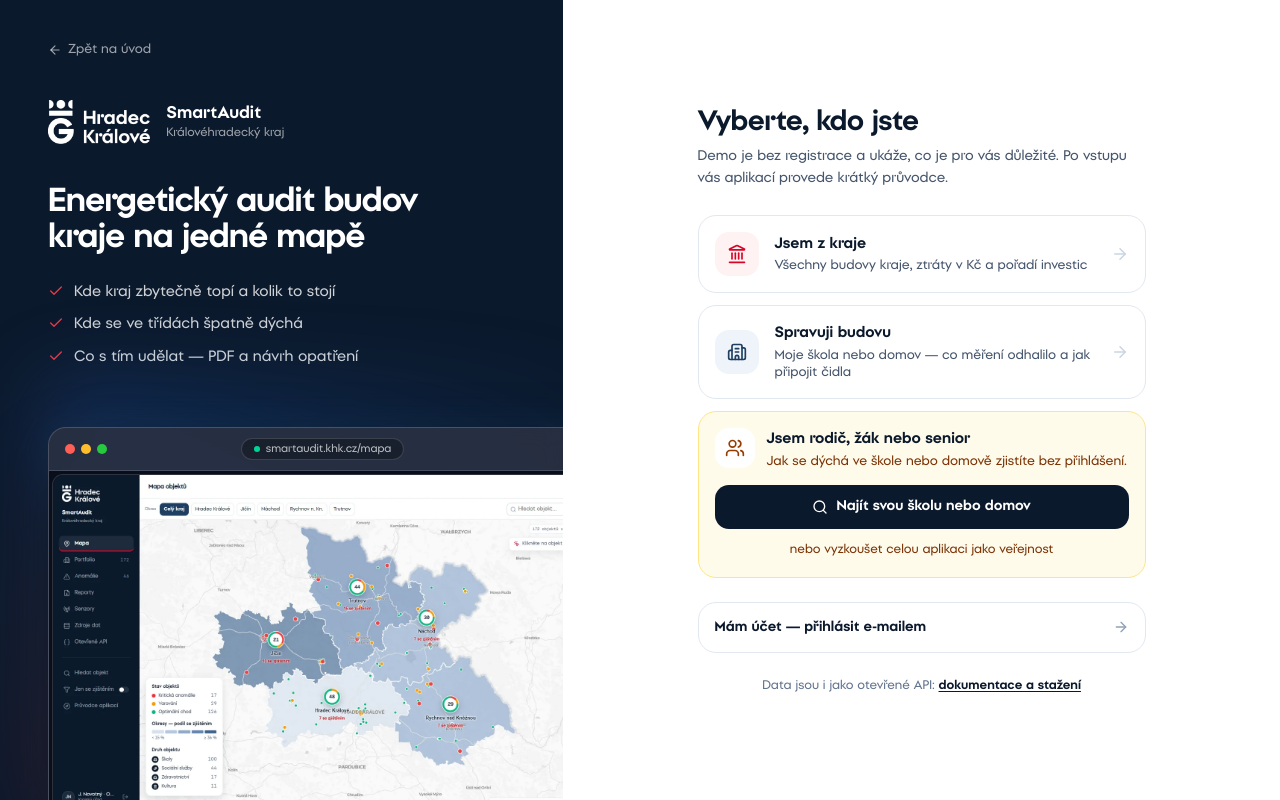
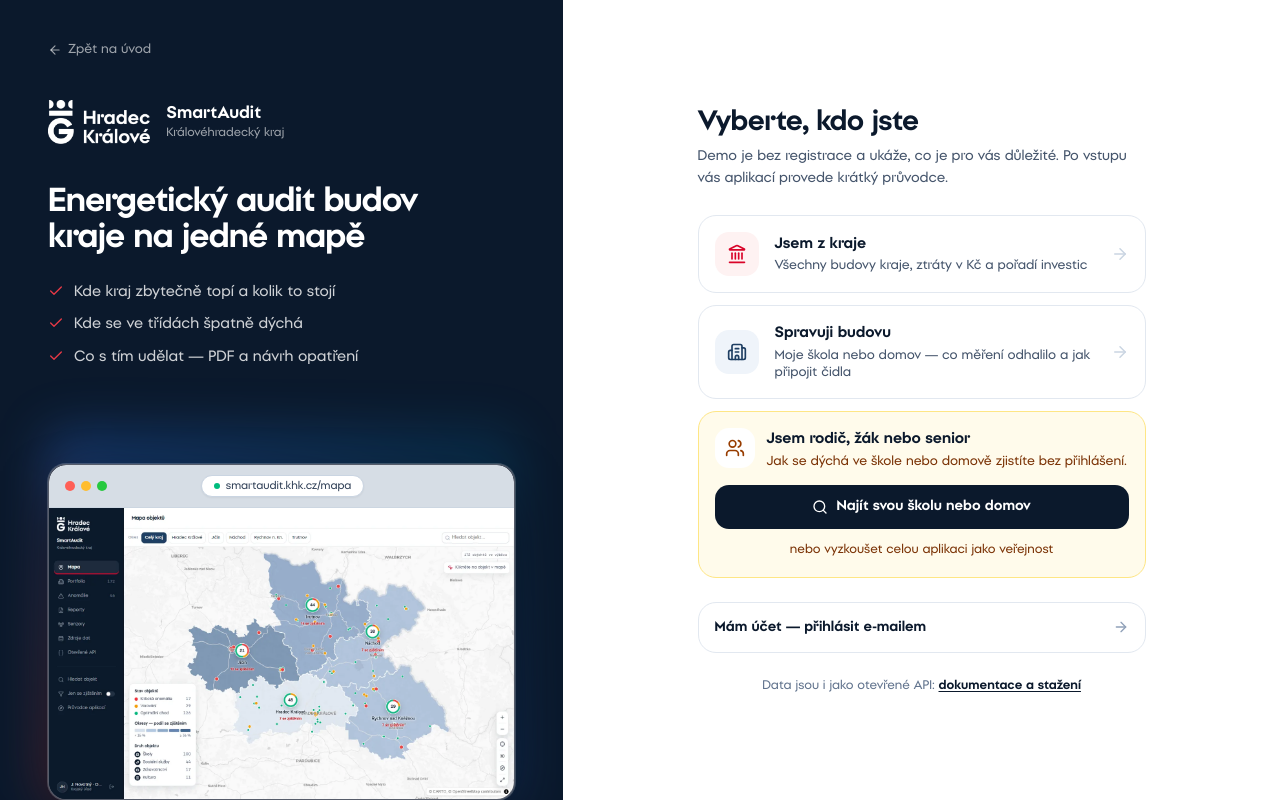
Before and after one commit to OwnedZapad-s-r-o/UHKHackathon2026, a Next.js app in the folder frontend/: page /login in a window 1280 px wide. Built offline with nearby package versions, Linux system fonts and the light colour scheme; no server answers.

Commit message:
style(login): eliminate cutoff/overflow, add self-contained framed window and light header

```diff
--- a/frontend/app/login/page.tsx
+++ b/frontend/app/login/page.tsx
@@ -44,35 +44,36 @@ export default async function LoginPage() {
             </li>
           ))}
         </ul>
-        <div className="relative mt-auto -mr-20 translate-y-4 pt-8">
-          {/* Ambientní záře za oknem pro vizuální odtržení od tmavého pozadí */}
-          <div className="absolute -inset-2 -top-4 rounded-3xl bg-gradient-to-tr from-hk-accent/25 via-blue-500/20 to-transparent blur-2xl" aria-hidden />
+        <div className="relative mt-auto pt-8">
+          {/* Ambientní záře za oknem pro vizuální odtržení */}
+          <div className="absolute -inset-1 rounded-3xl bg-gradient-to-tr from-hk-accent/35 via-blue-500/25 to-sky-400/10 blur-xl" aria-hidden />
 
-          {/* Rám okna aplikace */}
-          <div className="relative overflow-hidden rounded-t-2xl border border-white/25 bg-slate-900/90 shadow-[0_25px_70px_-15px_rgba(0,0,0,0.9),0_0_40px_rgba(30,62,98,0.4)] backdrop-blur-md">
-            {/* Horní lišta okna (macOS style tečky a URL pilulka) */}
-            <div className="flex items-center justify-between border-b border-white/15 bg-white/10 px-4 py-2.5">
+          {/* Rám okna aplikace jako ucelená karta s kompletními zaoblenými rohy a světlejší lištou proti splývání */}
+          <div className="relative overflow-hidden rounded-2xl border border-white/30 bg-slate-900 shadow-[0_20px_60px_-15px_rgba(0,0,0,0.8)] ring-1 ring-white/20">
+            {/* Horní lišta okna (světlejší styl jako macOS Safari pro jasné ohraničení tmavého panelu) */}
+            <div className="flex items-center justify-between border-b border-slate-300/80 bg-slate-200/95 px-4 py-2.5 backdrop-blur-md">
               <div className="flex items-center gap-1.5">
                 <span className="size-2.5 rounded-full bg-[#ff5f56]" />
                 <span className="size-2.5 rounded-full bg-[#ffbd2e]" />
                 <span className="size-2.5 rounded-full bg-[#27c93f]" />
               </div>
-              <div className="flex items-center gap-1.5 rounded-full border border-white/15 bg-black/30 px-3 py-0.5 text-[11px] font-medium text-white/70">
-                <span className="size-1.5 rounded-full bg-emerald-400" />
+              <div className="flex items-center gap-1.5 rounded-full border border-slate-300 bg-white px-3 py-0.5 text-[11px] font-medium text-slate-700 shadow-xs">
+                <span className="size-1.5 rounded-full bg-emerald-500" />
                 <span>smartaudit.khk.cz/mapa</span>
               </div>
               <div className="w-10" />
             </div>
 
-            {/* Vnitřní rám s jemným obrysem proti splynutí */}
-            <div className="relative bg-black/40 p-1">
+            {/* Obrázek orámovaný celistvě bez ořezu */}
+            <div className="relative overflow-hidden bg-slate-950">
               <Image
                 src="/landing/mapa-okresy.webp"
                 alt="Ukázka aplikace SmartAudit KHK"
                 width={1440}
                 height={900}
-                sizes="640px"
-                className="h-auto w-full rounded-t-lg ring-1 ring-white/15"
+                sizes="520px"
+                priority
+                className="h-auto w-full block"
               />
             </div>
           </div>
```
